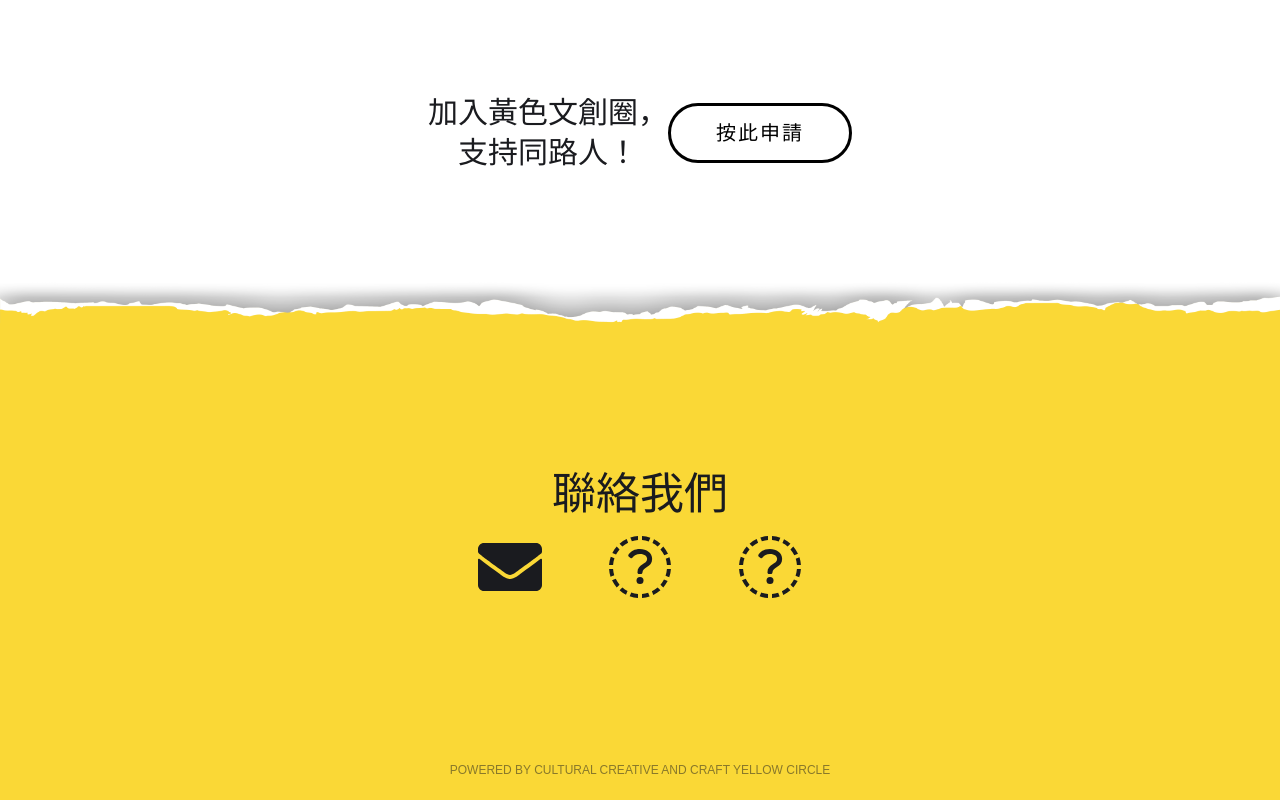
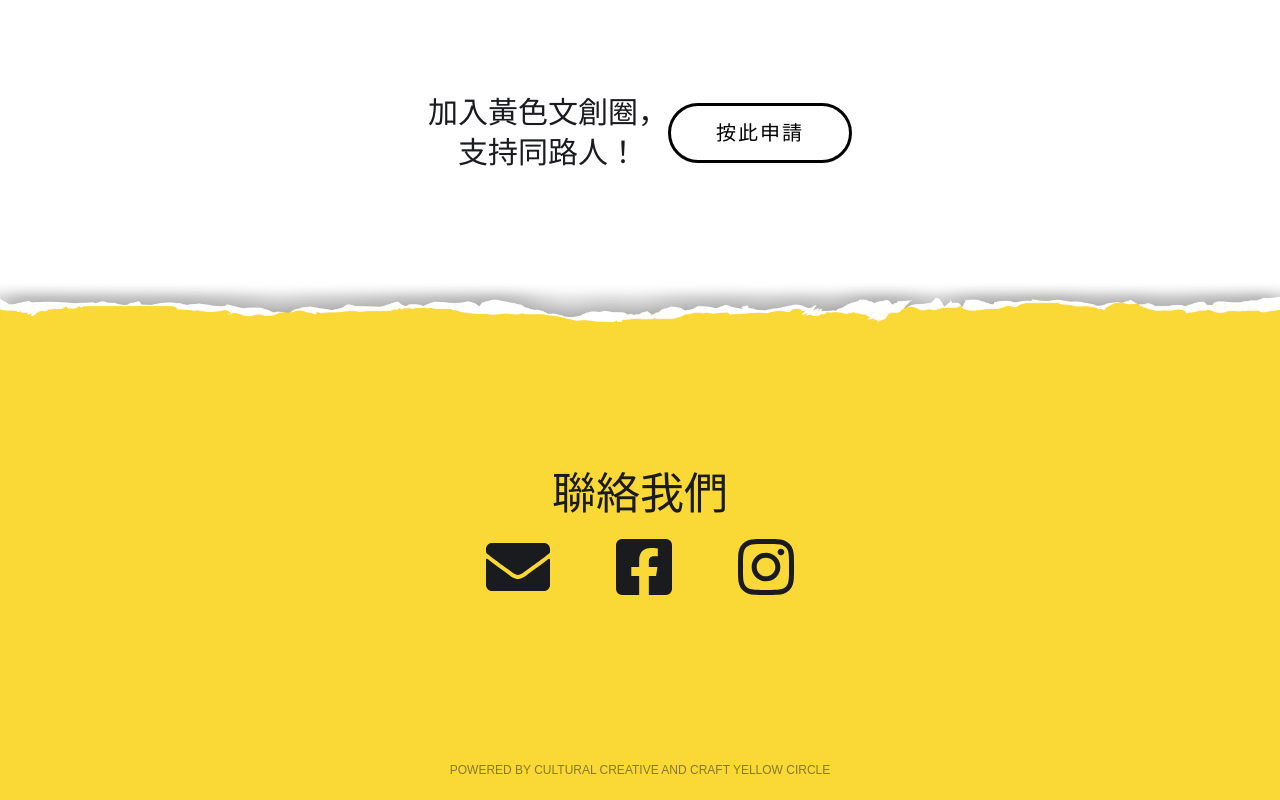
Before and after one commit to cccyellowcircle/staging, a plain HTML site: page index.html in a window 1280 px wide. Shown: the part 2698-3498 px from the top of the page. Drawn offline with nearby package versions, Linux system fonts and the light colour scheme; a script that the page names is missing.

Commit message:
Update index.html

```diff
--- a/index.html
+++ b/index.html
@@ -267,10 +267,10 @@
             <div><i class="fa fa-envelope fa-4x"></i></div>
           </a>
           <a href="https://www.facebook.com/groups/ccc.yellowcircle/" target="_blank" class="contact-link w-inline-block" title="Facebook">
-            <div><i class="fa fa-facebook-square fa-4x"></i></div>
+            <div><i class="fab fa-facebook-square fa-4x"></i></div>
           </a>
           <a href="https://www.instagram.com/ccc_yellow_circle/" target="_blank" class="contact-link w-inline-block" title="Instagram">
-            <div><i class="fa fa-instagram fa-4x"></i></div>
+            <div><i class="fab fa-instagram fa-4x"></i></div>
           </a>
         </div>
       </div>
```
